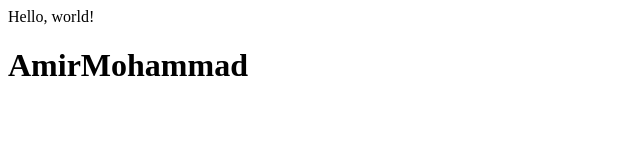
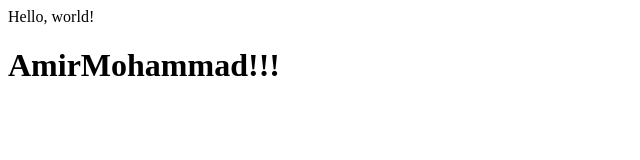
Before and after one commit to Amirmohammadkh/Test, a plain HTML site: page index.html in a window 1280 px wide. Shown: the full height of the page, 0-640 px from the left. Drawn offline with Linux system fonts and the light colour scheme.

Commit message:
Update index.html

```diff
--- a/index.html
+++ b/index.html
@@ -8,6 +8,6 @@
 </head>
 <body>
     Hello, world!
-    <h1>AmirMohammad</h1>
+    <h1>AmirMohammad!!!</h1>
 </body>
 </html>
```
